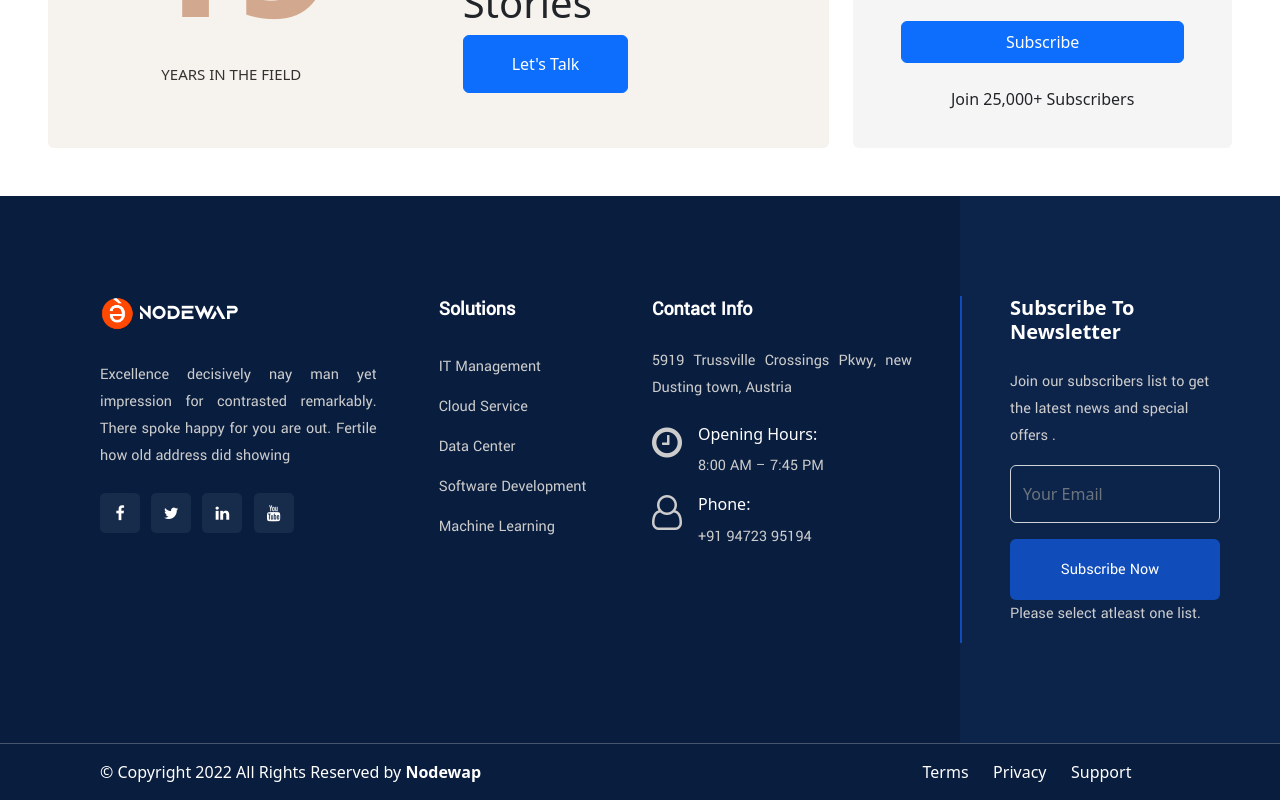
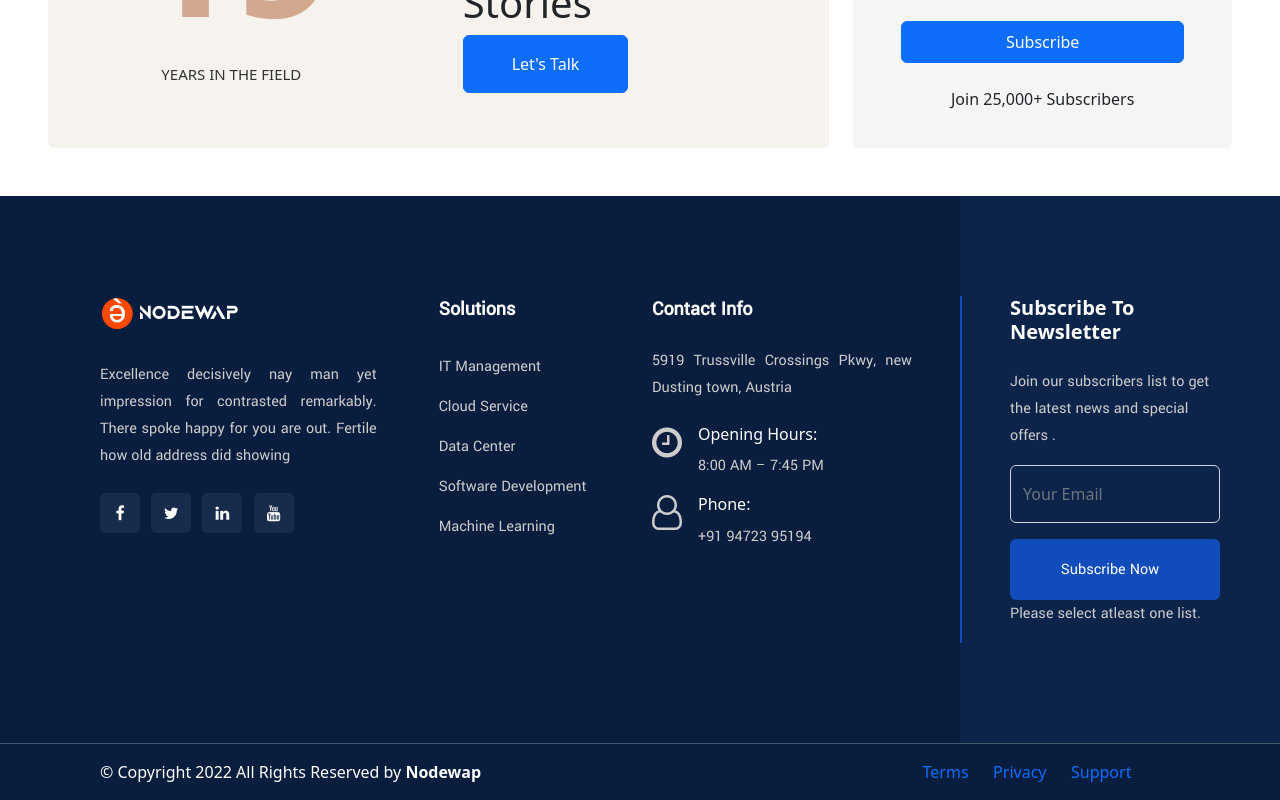
Before and after one commit to chandan95raj/nodewap, a Next.js app: page / in a window 1280 px wide. Shown: the part 4707-5507 px from the top of the page. Built offline with nearby package versions, Linux system fonts and the light colour scheme.

Commit message:
footer changed

```diff
--- a/cmp/layout/footer/index.jsx
+++ b/cmp/layout/footer/index.jsx
@@ -112,9 +112,9 @@ const Footer =()=>{
                         <Col md="6">
                             <div className={`d-flex align-items-center justify-content-end`}>
                                 <div className={`d-flex align-items-center justify-content-evenly w-50`}>
-                                    <p>Terms</p>
-                                    <p>Privacy</p>
-                                    <p>Support</p>
+                                    <Link href="/"><a>Terms</a></Link>
+                                    <Link href="/"><a>Privacy</a></Link>
+                                    <Link href="/"><a>Support</a></Link>
                                 </div>
                             </div>
                         </Col>
```
